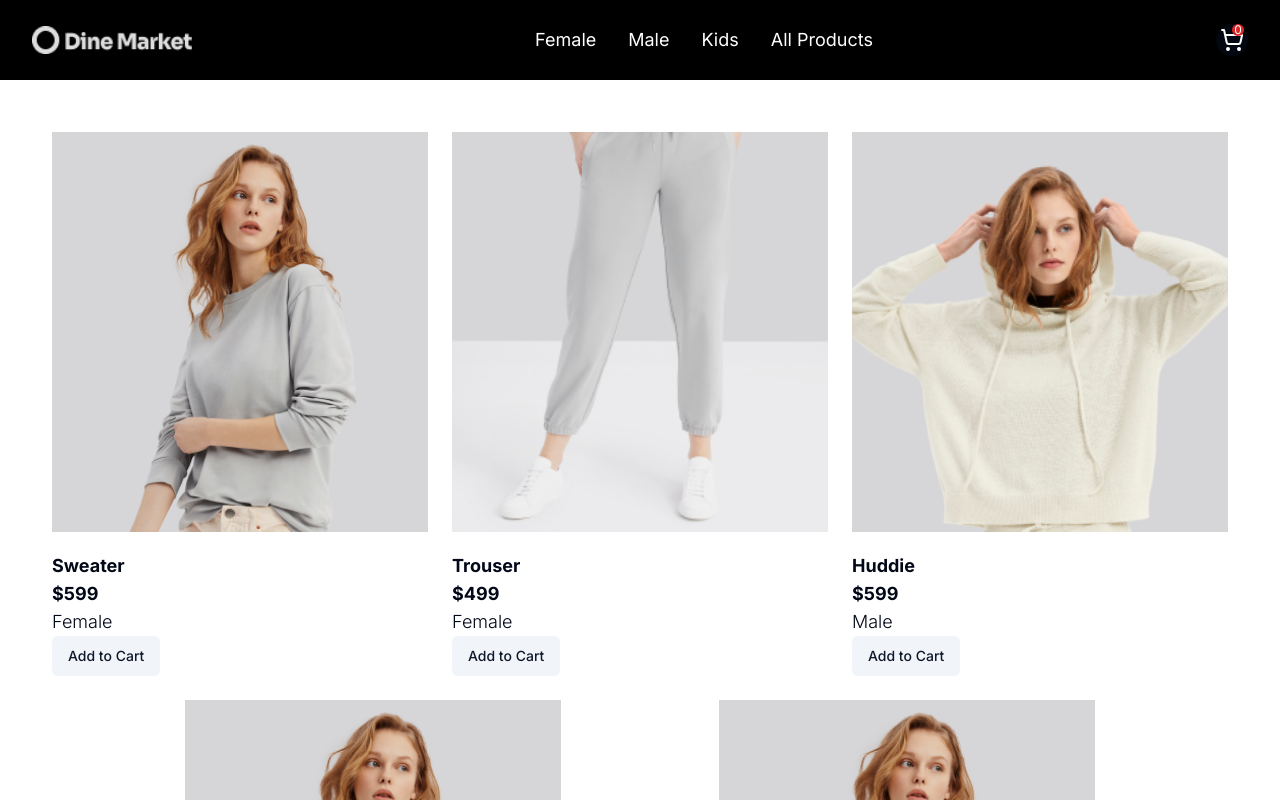
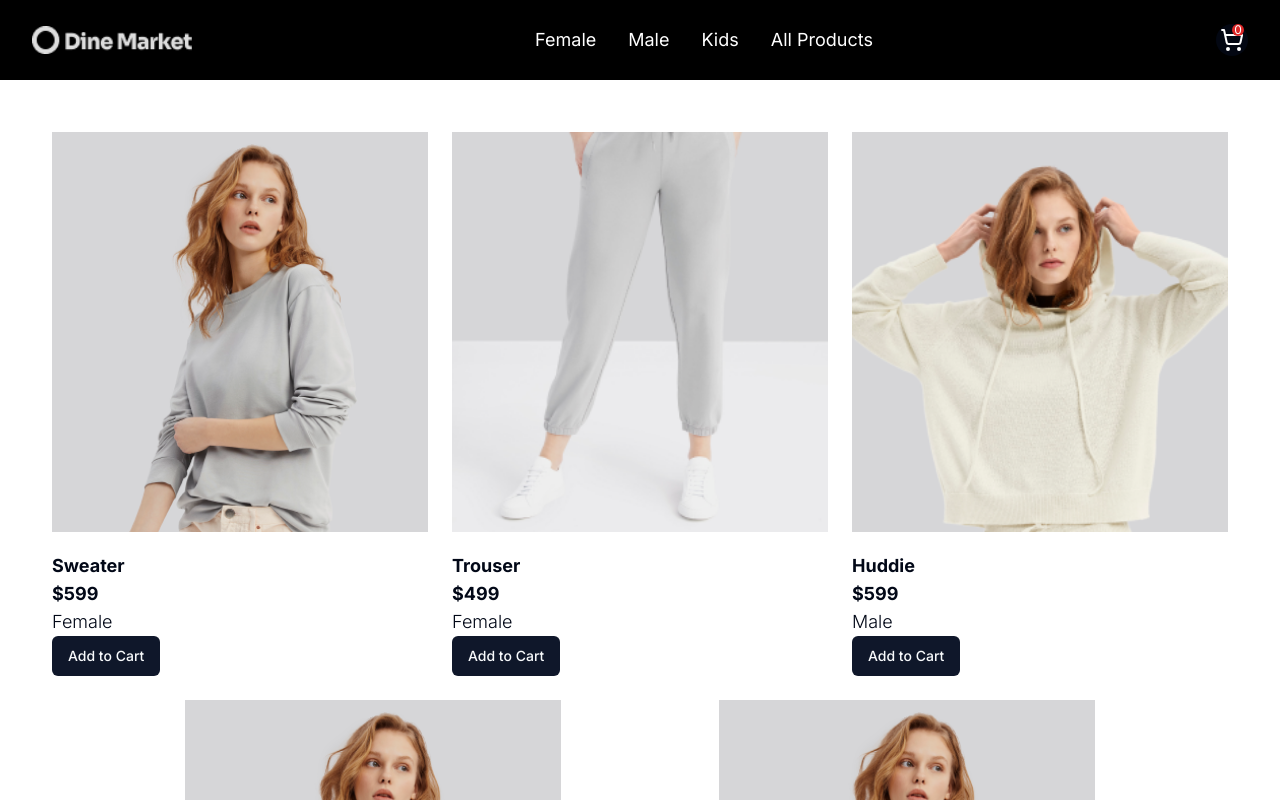
Before and after one commit to hasham25525/Clothes-Shopping, a Next.js app: page /products in a window 1280 px wide. Shown: the top 800 px of the page. Built offline with nearby package versions, Linux system fonts and the light colour scheme.

Commit message:
toast added

```diff
--- a/package.json
+++ b/package.json
@@ -24,6 +24,7 @@
     "postcss": "8.4.25",
     "react": "18.2.0",
     "react-dom": "18.2.0",
+    "react-hot-toast": "^2.4.1",
     "react-redux": "^8.1.1",
     "tailwind-merge": "^1.13.2",
     "tailwindcss": "3.3.2",
--- a/src/app/products/[id]/page.tsx
+++ b/src/app/products/[id]/page.tsx
@@ -3,6 +3,7 @@ import { Products } from '@/utils/mock'
 import Image from 'next/image'
 import { Button } from '@/components/ui/button'
 import Quantity from '@/components/Quantity'
+import AddToCart from '@/components/AddToCart'
 
 const getProductByDetail = (id: number | string) => {
     return Products.filter((product) => product.id == id)
@@ -45,7 +46,8 @@ export default function Page({ params }: { params: { id: string } }) {
                                 </div>
                             </div>
                             <div className='flex items-center mt-4'>
-                                <Button variant="default">Add To Cart</Button>
+                                {/* <Button variant="default">Add To Cart</Button> */}
+                                <AddToCart/>
 
                                 <p className='mx-3 text-xl font-bold font-sans'>Price: ${product.price.toFixed(2)}</p>
                             </div>
--- a/src/components/AddToCart.tsx
+++ b/src/components/AddToCart.tsx
@@ -1,15 +1,15 @@
-// "use client";
-// import { useDispatch } from "react-redux";
-// import { cartActions }from "@/store/slice/cartSlice";
-// import { Button } from "./ui/button";
-// import toast from "react-hot-toast";
+"use client";
+import { useDispatch } from "react-redux";
+import { cartActions }from "@/store/slice/cartSlice";
+import { Button } from "./ui/button";
+import toast from "react-hot-toast";
 
-// const AddToCart = () => {
-// const dispatch = useDispatch();
-// const addItem = () => {
-// dispatch(cartActions.addToCart({ product: {}, quantity: 1 }));
-// toast.success("Product added");
-// };
-// return <Button onClick={addItem}>Add to Cart</Button>;
-// };
-// export default AddToCart;
+const AddToCart = () => {
+const dispatch = useDispatch();
+const addItem = () => {
+dispatch(cartActions.addToCart({ product: {}, quantity: 1 }));
+toast.success("Product added");
+};
+return <Button onClick={addItem}>Add to Cart</Button>;
+};
+export default AddToCart;
--- a/src/components/ProductCard.tsx
+++ b/src/components/ProductCard.tsx
@@ -1,7 +1,9 @@
+
 import React from 'react'
 import p1 from '/public/prod1.png'
 import Image, { StaticImageData } from 'next/image'
 import { Button } from "@/components/ui/button"
+import AddToCart from './AddToCart'
 import Link from 'next/link'
 
 const ProductCard = (props: {
@@ -9,7 +11,7 @@ const ProductCard = (props: {
     price: number,
     img: StaticImageData,
     category: string,
-    id:number
+    id: number
 }) => {
     return (
         <Link href={`/products/${props.id}`}>
@@ -19,8 +21,8 @@ const ProductCard = (props: {
                 <h3 className='font-bold text-lg mt-5'>{props.title}</h3>
                 <p className='font-bold text-lg '>${props.price}</p>
                 <p className='font-light text-lg '>{props.category}</p>
-            <Button variant="secondary">Add to Cart</Button>
-
+                {/* <Button variant="secondary">Add to Cart</Button> */}
+                <AddToCart />
             </div>
         </Link>
     )
```
Also changed, not shown: 1 other file (tests, documents, lock files or other folders). Lines whose indentation alone changed are shown as unchanged.
